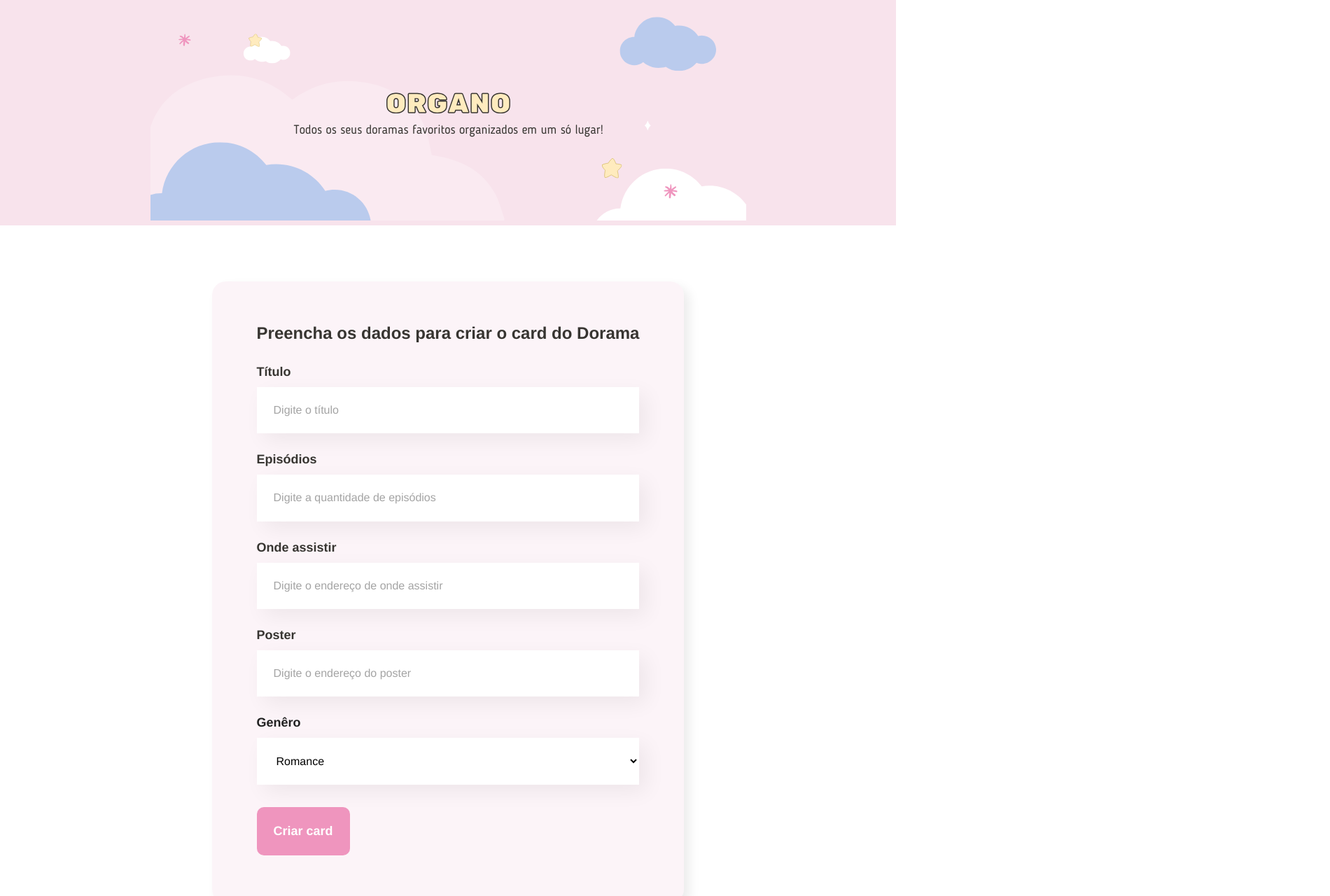
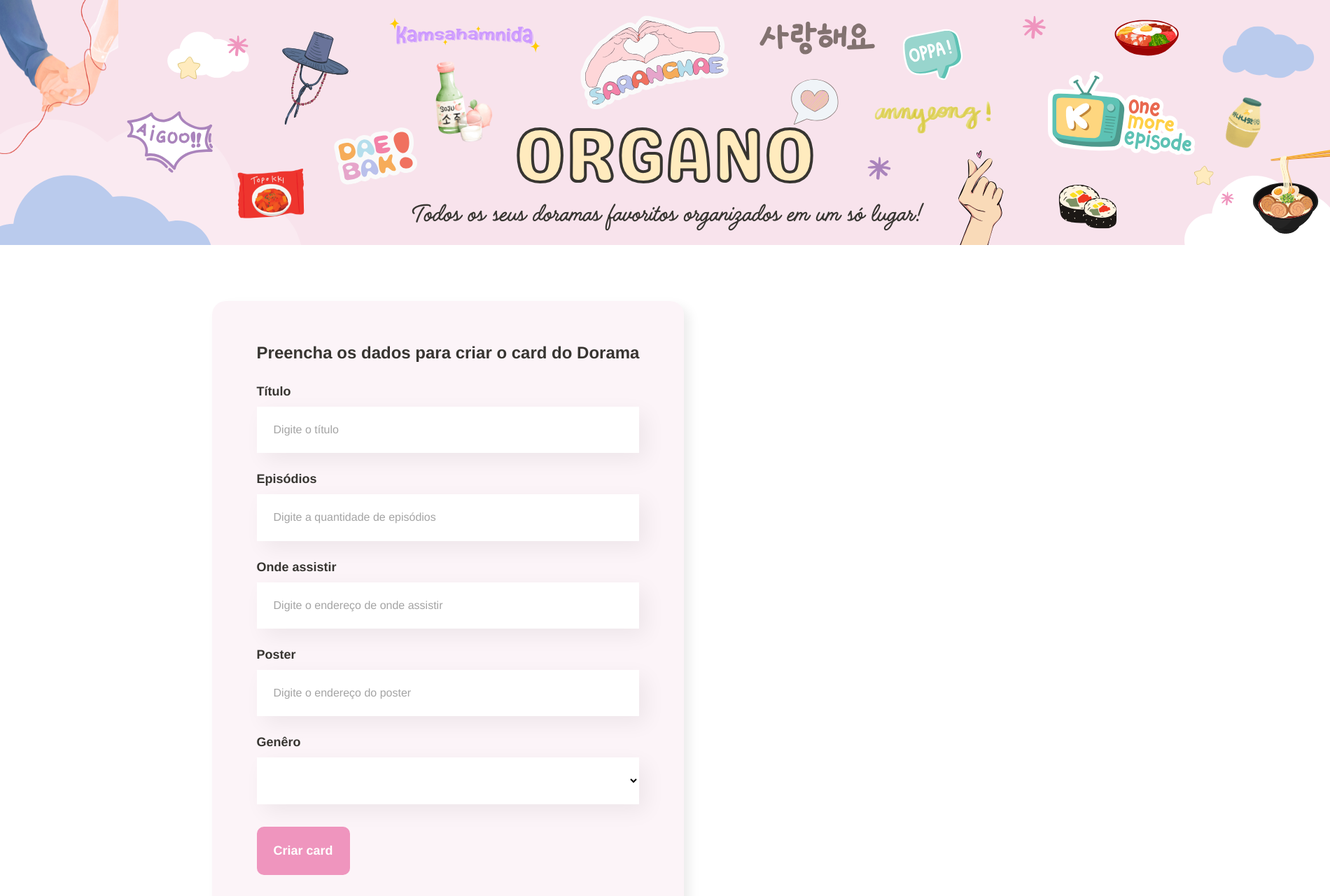
Before and after one commit to denisevieiraoliveira/alura-organo-doramas, a React (Vite) app: page / in a window 1280 px wide. Shown: the top 1280 px of the page at 70% size, 1900 px wide, since content can reach past the window. Built offline with nearby package versions, Linux system fonts and the light colour scheme.

Commit message:
atualização

```diff
--- a/src/App.jsx
+++ b/src/App.jsx
@@ -56,12 +56,12 @@ function App() {
   const [doramas, setDoramas] = useState([])
 
   const aoNovoDoramaAdicionado = (dorama) => {
-    //debugger
+    debugger
     setDoramas([...doramas, dorama])
   }
 
   return (
-    <div>
+    <>
       <Banner />
       <Formulario
         generos={generos.map(genero => genero.nome)}
@@ -75,7 +75,7 @@ function App() {
         corSecundaria={genero.corSecundaria}
         doramas={doramas.filter(dorama => dorama.genero === genero.nome)}
       />)}
-    </div>
+    </>
   )
 }
 
--- a/src/componentes/Banner/Banner.css
+++ b/src/componentes/Banner/Banner.css
@@ -5,6 +5,22 @@
 }
 
 .banner img {
-    max-width: 100%;
-    object-fit: contain;
+    /* width: auto; */
+    height: 200px;
+    display: block;
 }
+
+@media (min-width: 768px) {
+    .banner img {
+        width: auto;
+        height: 250px;
+        display: block;
+    }
+}
+
+@media (min-width: 1200px) {
+    .banner img {
+        width: auto;
+        height: auto;
+    }
+}
--- a/src/componentes/Dorama/Dorama.css
+++ b/src/componentes/Dorama/Dorama.css
@@ -46,7 +46,7 @@
 
 .dorama .rodape h4 {
     color: #373531;
-    font-size: 16px;
+    font-size: 20px;
     font-weight: 700;
     margin-bottom: 0;
 }
--- a/src/componentes/Dorama/index.jsx
+++ b/src/componentes/Dorama/index.jsx
@@ -1,7 +1,6 @@
 import './Dorama.css'
 
 const Dorama = ({titulo, episodios, link, poster, genero, cor}) => {
-    console.log(cor)
     return(
         <div className='dorama'>
             <div className='cabecalho' style={{backgroundColor: cor}}>
@@ -12,7 +11,7 @@ const Dorama = ({titulo, episodios, link, poster, genero, cor}) => {
             </div>
             <div className='rodape'>
                 <h4>{titulo}</h4>
-                <a href={link} target='_blank' style={{color: cor}}>Assista aqui</a>
+                <a href={link} target='_blank' style={{color: cor}}>Assista agora</a>
                 <p>{genero}</p>
             </div>
         </div>
--- a/src/componentes/ListaSuspensa/ListaSuspensa.css
+++ b/src/componentes/ListaSuspensa/ListaSuspensa.css
@@ -3,7 +3,7 @@
     margin-bottom: 8px;
     font-size: 18px;
     font-weight: 700;
-    color: #212121;
+    color: #373531;
 }
 
 .lista-suspensa select {
@@ -16,5 +16,5 @@
 }
 
 .lista-suspensa option:not(:checked) {
-    color: #A4A4A4;
+    color: #373531;
 }
--- a/src/componentes/ListaSuspensa/index.jsx
+++ b/src/componentes/ListaSuspensa/index.jsx
@@ -5,6 +5,7 @@ const ListaSuspensa = (props) => {
         <div className="lista-suspensa">
             <label>{props.label}</label>
             <select onChange={evento => props.aoAlterado(evento.target.value)} required={props.obrigatorio} value={props.valor}>
+                <option value=""></option>
                 {props.itens.map(item => {
                     return <option key={item}>{item}</option>
                 })}
```
Also changed, not shown: public/imagens/banner.png.
